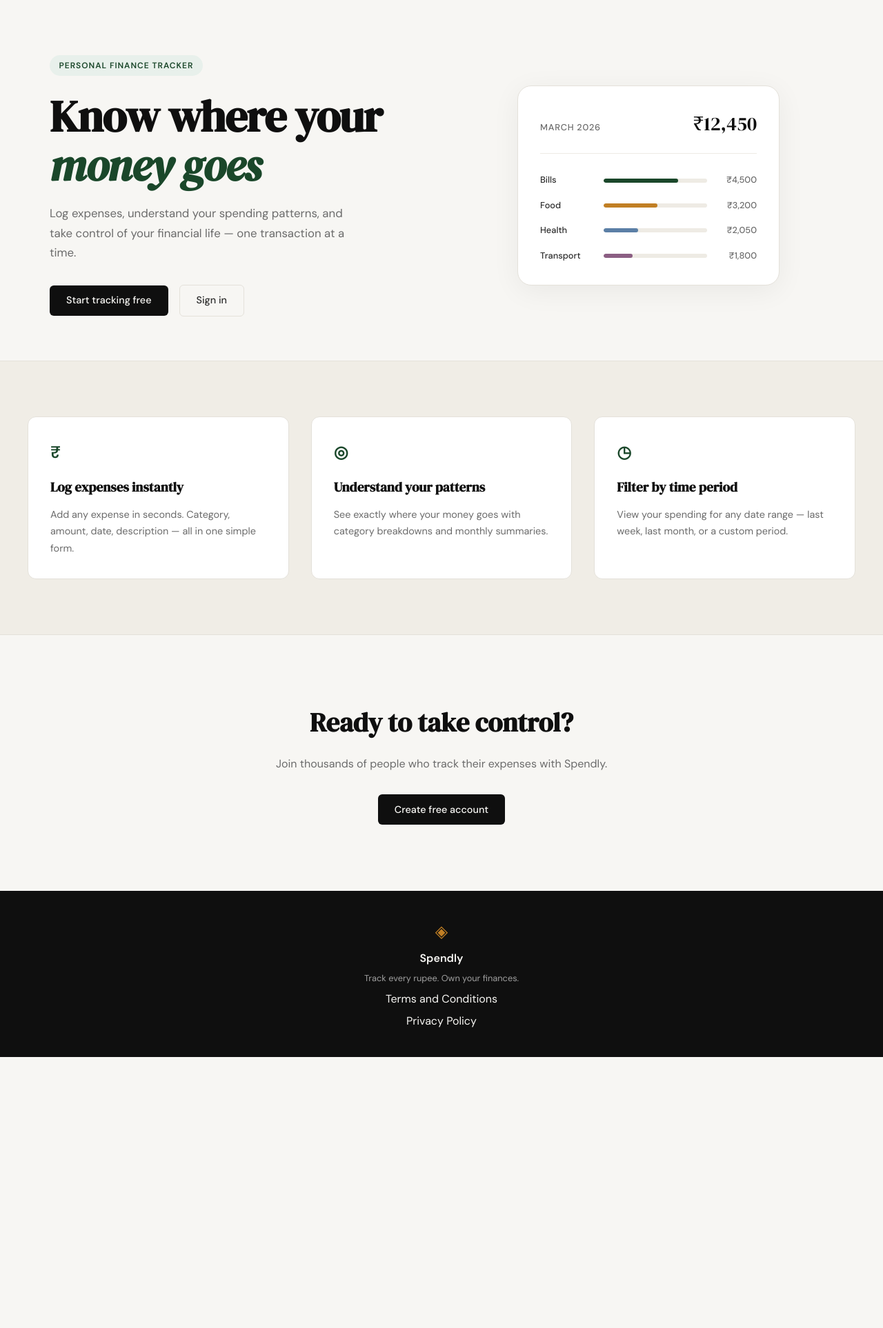
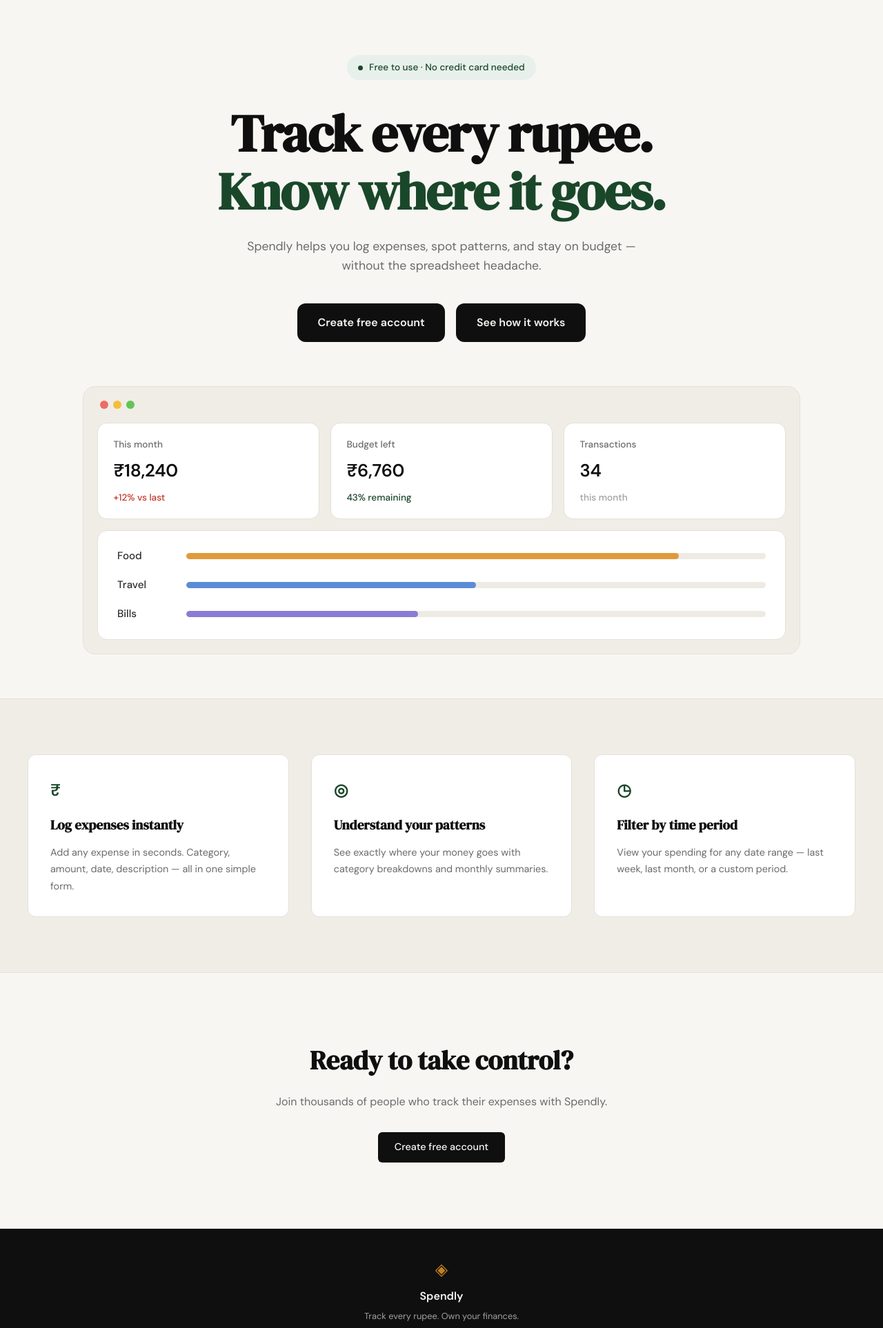
Before and after one commit to solankidilip978/spendly, a Flask app: page / in a window 1280 px wide. Shown: the part 61-1987 px from the top of the page at 69% size. Before the commit the page ends 1594 px from the top, so only its background shows below. Run offline with Flask 3, Linux system fonts and the light colour scheme.

Commit message:
landing: redesign hero section to match mockup

```diff
--- /dev/null
+++ b/static/css/landing.css
@@ -0,0 +1,202 @@
+/* ------------------------------------------------------------------ */
+/* Landing hero — overrides + additions on top of style.css            */
+/* ------------------------------------------------------------------ */
+
+.hero {
+    display: block;
+    text-align: center;
+    padding: 5rem 2rem 4rem;
+    max-width: var(--max-width);
+    margin: 0 auto;
+}
+
+.hero-inner {
+    max-width: 760px;
+    margin: 0 auto 4rem;
+}
+
+.hero-badge {
+    display: inline-flex;
+    align-items: center;
+    gap: 0.55rem;
+    background: var(--accent-light);
+    color: var(--accent);
+    font-size: 0.85rem;
+    font-weight: 500;
+    letter-spacing: 0;
+    text-transform: none;
+    padding: 0.45rem 1rem;
+    border-radius: 999px;
+    margin-bottom: 2.25rem;
+}
+
+.hero-badge::before {
+    content: "";
+    width: 7px;
+    height: 7px;
+    border-radius: 50%;
+    background: var(--accent);
+}
+
+.hero-title {
+    font-family: var(--font-display);
+    font-size: clamp(2.75rem, 6vw, 4.75rem);
+    line-height: 1.1;
+    letter-spacing: -0.02em;
+    color: var(--ink);
+    margin-bottom: 1.5rem;
+}
+
+.hero-title em {
+    font-style: normal;
+    color: var(--accent);
+}
+
+.hero-subtitle {
+    font-size: 1.1rem;
+    color: var(--ink-muted);
+    line-height: 1.6;
+    max-width: 620px;
+    margin: 0 auto 2.5rem;
+}
+
+.hero-actions {
+    display: flex;
+    justify-content: center;
+    gap: 1rem;
+}
+
+.hero-actions .btn-primary {
+    padding: 0.95rem 1.85rem;
+    font-size: 1rem;
+    font-weight: 600;
+    border-radius: 12px;
+    background: var(--ink);
+    color: var(--paper);
+}
+
+.hero-actions .btn-primary:hover {
+    background: var(--ink-soft);
+}
+
+/* ---- Preview window ---- */
+
+.hero-preview {
+    max-width: 1040px;
+    margin: 0 auto;
+}
+
+.hero-window {
+    background: var(--paper-warm);
+    border: 1px solid var(--border);
+    border-radius: 18px;
+    padding: 1.25rem;
+}
+
+.hero-window-dots {
+    display: flex;
+    gap: 0.45rem;
+    margin-bottom: 1.25rem;
+    padding-left: 0.25rem;
+}
+
+.hero-window-dots span {
+    width: 12px;
+    height: 12px;
+    border-radius: 50%;
+}
+
+.hero-window-dots .dot-red    { background: #ed6c64; }
+.hero-window-dots .dot-yellow { background: #f5be3a; }
+.hero-window-dots .dot-green  { background: #62c554; }
+
+.hero-stats {
+    display: grid;
+    grid-template-columns: repeat(3, 1fr);
+    gap: 1rem;
+    margin-bottom: 1rem;
+}
+
+.hero-stat {
+    background: var(--paper-card);
+    border: 1px solid var(--border);
+    border-radius: 14px;
+    padding: 1.25rem 1.4rem;
+    text-align: left;
+    display: flex;
+    flex-direction: column;
+    gap: 0.45rem;
+}
+
+.hero-stat-label {
+    font-size: 0.85rem;
+    color: var(--ink-muted);
+    font-weight: 500;
+}
+
+.hero-stat-value {
+    font-family: var(--font-body);
+    font-size: 1.6rem;
+    font-weight: 700;
+    color: var(--ink);
+    letter-spacing: -0.01em;
+}
+
+.hero-stat-meta {
+    font-size: 0.85rem;
+    color: var(--ink-faint);
+    font-weight: 500;
+}
+
+.hero-stat-meta-up   { color: var(--danger); }
+.hero-stat-meta-good { color: var(--accent); }
+
+.hero-bars {
+    background: var(--paper-card);
+    border: 1px solid var(--border);
+    border-radius: 14px;
+    padding: 1.5rem 1.75rem;
+    display: flex;
+    flex-direction: column;
+    gap: 1.1rem;
+}
+
+.hero-bar-row {
+    display: grid;
+    grid-template-columns: 80px 1fr;
+    align-items: center;
+    gap: 1.25rem;
+}
+
+.hero-bar-label {
+    font-size: 0.95rem;
+    color: var(--ink-soft);
+    font-weight: 500;
+    text-align: left;
+}
+
+.hero-bar-track {
+    height: 9px;
+    background: var(--border-soft);
+    border-radius: 999px;
+    overflow: hidden;
+}
+
+.hero-bar {
+    height: 100%;
+    border-radius: 999px;
+}
+
+.hero-bar-food   { background: #e09a3c; }
+.hero-bar-travel { background: #5b8cd6; }
+.hero-bar-bills  { background: #8a7bd5; }
+
+/* ---- Responsive ---- */
+
+@media (max-width: 800px) {
+    .hero { padding: 3rem 1.25rem 2.5rem; }
+    .hero-inner { margin-bottom: 2.5rem; }
+    .hero-stats { grid-template-columns: 1fr; }
+    .hero-actions { flex-direction: column; align-items: stretch; }
+    .hero-bar-row { grid-template-columns: 70px 1fr; gap: 0.85rem; }
+}
--- a/templates/landing.html
+++ b/templates/landing.html
@@ -1,60 +1,74 @@
 {% extends "base.html" %}
 
 {% block title %}Spendly — Track Every Rupee{% endblock %}
+
+{% block head %}
+<link rel="stylesheet" href="{{ url_for('static', filename='css/landing.css') }}">
+{% endblock %}
 
 {% block content %}
 
 <section class="hero">
     <div class="hero-inner">
-        <div class="hero-badge">Personal Finance Tracker</div>
+        <div class="hero-badge">Free to use · No credit card needed</div>
         <h1 class="hero-title">
-            Know where your<br>
-            <em>money goes</em>
+            Track every rupee.<br>
+            <em>Know where it goes.</em>
         </h1>
         <p class="hero-subtitle">
-            Log expenses, understand your spending patterns,
-            and take control of your financial life —
-            one transaction at a time.
+            Spendly helps you log expenses, spot patterns, and stay
+            on budget — without the spreadsheet headache.
         </p>
         <div class="hero-actions">
-            <a href="{{ url_for('register') }}" class="btn-primary">Start tracking free</a>
-            <a href="{{ url_for('login') }}" class="btn-ghost">Sign in</a>
+            <a href="{{ url_for('register') }}" class="btn-primary">Create free account</a>
+            <a href="#features" class="btn-primary">See how it works</a>
         </div>
     </div>
-    <div class="hero-visual">
-        <div class="mock-card">
-            <div class="mock-card-header">
-                <span class="mock-label">March 2026</span>
-                <span class="mock-total">₹12,450</span>
+
+    <div class="hero-preview">
+        <div class="hero-window">
+            <div class="hero-window-dots">
+                <span class="dot-red"></span>
+                <span class="dot-yellow"></span>
+                <span class="dot-green"></span>
             </div>
-            <div class="mock-bars">
-                <div class="mock-bar-row">
-                    <span class="mock-cat">Bills</span>
-                    <div class="mock-bar-track">
-                        <div class="mock-bar" style="width: 72%"></div>
+
+            <div class="hero-stats">
+                <div class="hero-stat">
+                    <span class="hero-stat-label">This month</span>
+                    <span class="hero-stat-value">₹18,240</span>
+                    <span class="hero-stat-meta hero-stat-meta-up">+12% vs last</span>
+                </div>
+                <div class="hero-stat">
+                    <span class="hero-stat-label">Budget left</span>
+                    <span class="hero-stat-value">₹6,760</span>
+                    <span class="hero-stat-meta hero-stat-meta-good">43% remaining</span>
+                </div>
+                <div class="hero-stat">
+                    <span class="hero-stat-label">Transactions</span>
+                    <span class="hero-stat-value">34</span>
+                    <span class="hero-stat-meta">this month</span>
+                </div>
+            </div>
+
+            <div class="hero-bars">
+                <div class="hero-bar-row">
+                    <span class="hero-bar-label">Food</span>
+                    <div class="hero-bar-track">
+                        <div class="hero-bar hero-bar-food" style="width: 85%"></div>
                     </div>
-                    <span class="mock-amt">₹4,500</span>
                 </div>
-                <div class="mock-bar-row">
-                    <span class="mock-cat">Food</span>
-                    <div class="mock-bar-track">
-                        <div class="mock-bar mock-bar-2" style="width: 52%"></div>
+                <div class="hero-bar-row">
+                    <span class="hero-bar-label">Travel</span>
+                    <div class="hero-bar-track">
+                        <div class="hero-bar hero-bar-travel" style="width: 50%"></div>
                     </div>
-                    <span class="mock-amt">₹3,200</span>
                 </div>
-                <div class="mock-bar-row">
-                    <span class="mock-cat">Health</span>
-                    <div class="mock-bar-track">
-                        <div class="mock-bar mock-bar-3" style="width: 33%"></div>
+                <div class="hero-bar-row">
+                    <span class="hero-bar-label">Bills</span>
+                    <div class="hero-bar-track">
+                        <div class="hero-bar hero-bar-bills" style="width: 40%"></div>
                     </div>
-                    <span class="mock-amt">₹2,050</span>
-                </div>
-                <div class="mock-bar-row">
-                    <span class="mock-cat">Transport</span>
-                    <div class="mock-bar-track">
-                        <div class="mock-bar mock-bar-4" style="width: 28%"></div>
-                    </div>
-                    <span class="mock-amt">₹1,800</span>
                 </div>
             </div>
         </div>
```
Also changed, not shown: myconversation.txt (added, +43 -0 lines), .claude/settings.local.json (added), NewLayout.png (added).
